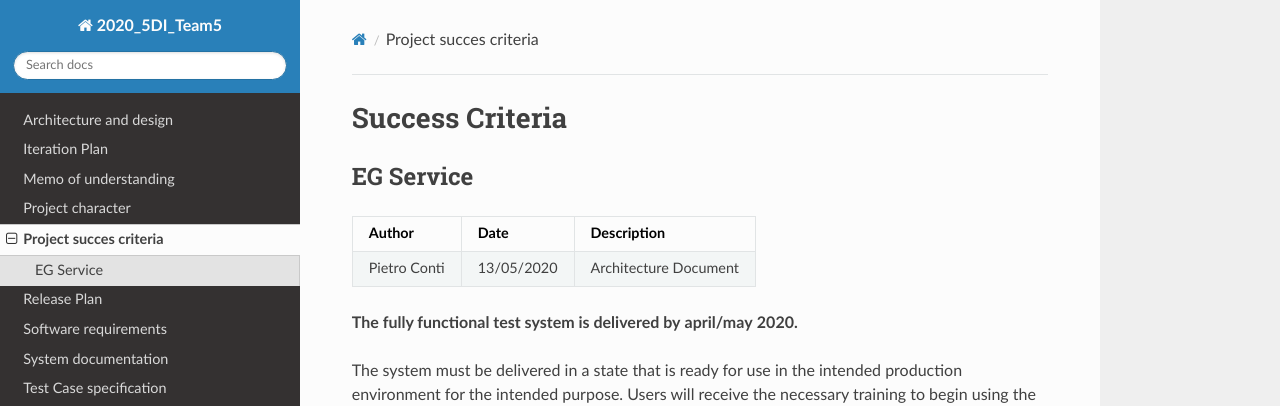
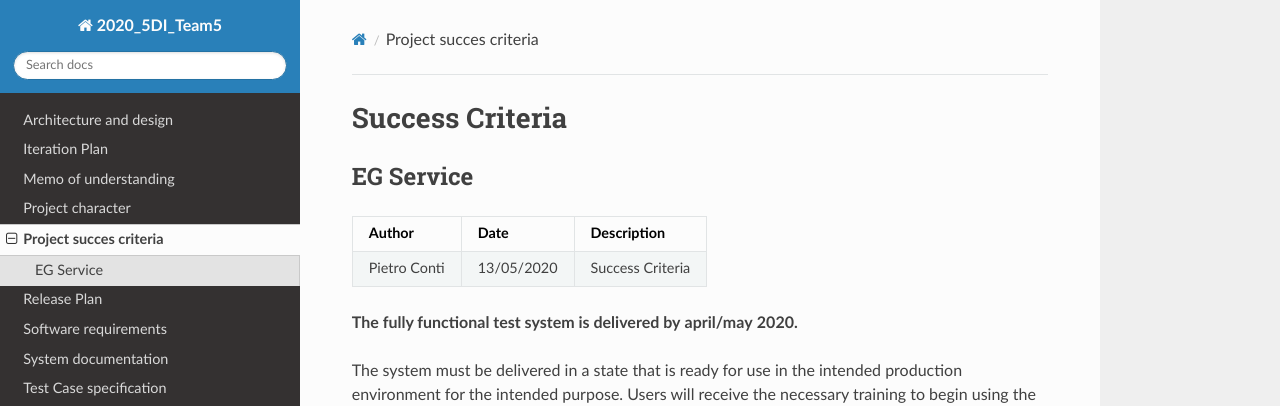
Before and after one commit to TeamPit/2020_5DI_team5_Conti, an MkDocs documentation site: the page built from docs/project_success_criteria.md, in a window 1280 px wide and 900 px high. Shown: the top 406 px of the window. Built offline with MkDocs 1.6.1, drawn with Linux system fonts in a browser that asks for light colours; nearby versions of some CDN libraries.

Commit message:
Update project_success_criteria.md

```diff
--- a/docs/project_success_criteria.md
+++ b/docs/project_success_criteria.md
@@ -4,7 +4,7 @@
 
 | Author | Date | Description |
 | --- | --- | --- |
-| Pietro Conti | 13/05/2020 | Architecture Document |
+| Pietro Conti | 13/05/2020 | Success Criteria |
 
 **The fully functional test system is delivered by**  **april/may**  **2020.**
 
```
